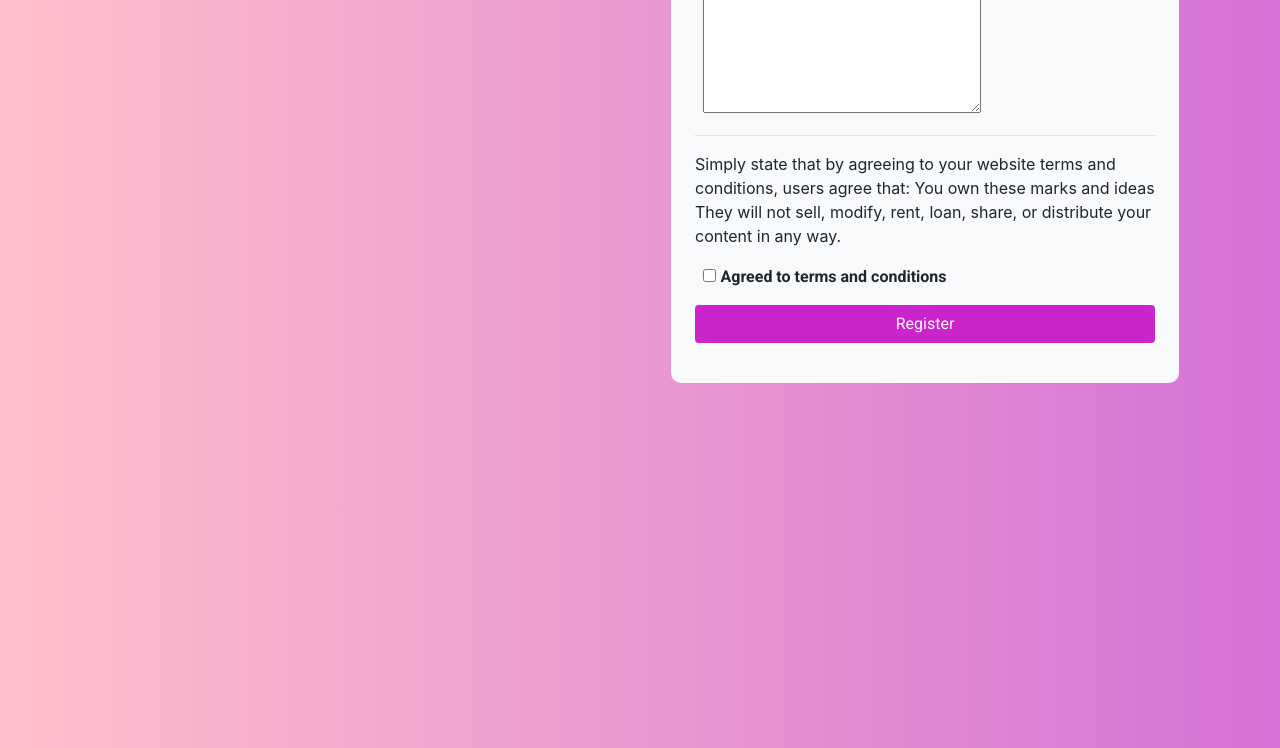
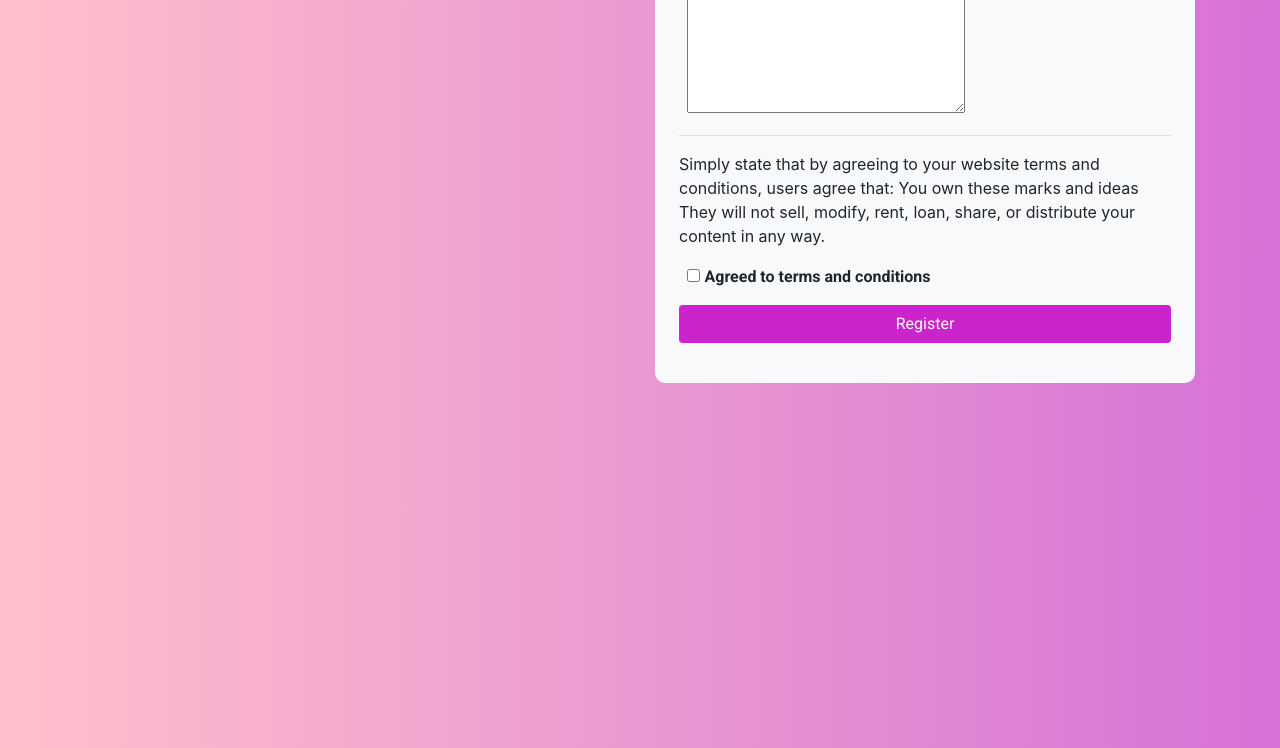
Before and after one commit to 45-Siddharth/RegistrationForm, a plain HTML site: page index.html in a window 1280 px wide. Shown: the part 762-1510 px from the top of the page. Drawn offline with nearby package versions, Linux system fonts and the light colour scheme; a web font is replaced by a local one.

Commit message:
Update index.html

```diff
--- a/index.html
+++ b/index.html
@@ -31,7 +31,7 @@
                     </div>
                 </div>
                 <div class="col-12 col-sm-12 col-md-12 col-lg-6">
-                    <form class="bg-light mt-5 p-4 m-3 form" id="Myform">
+                    <form class="bg-light mt-5 p-4 form" id="Myform">
                         <h1 class="main-head text-center">Registration Form</h1>
                         <div class="m-2">
                             <label for="fname" class="label" style="color:gray;">First Name :</label>
```
